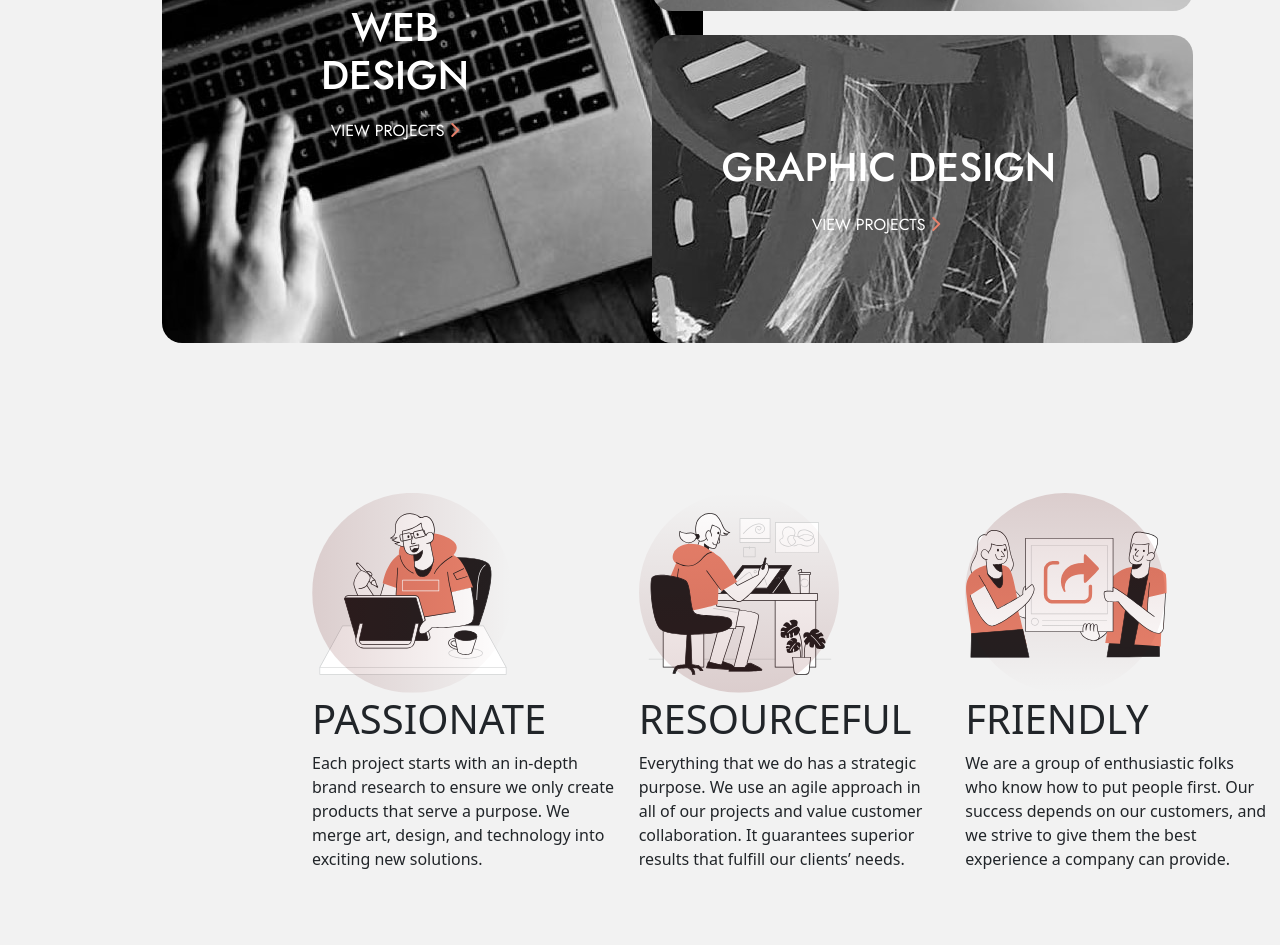
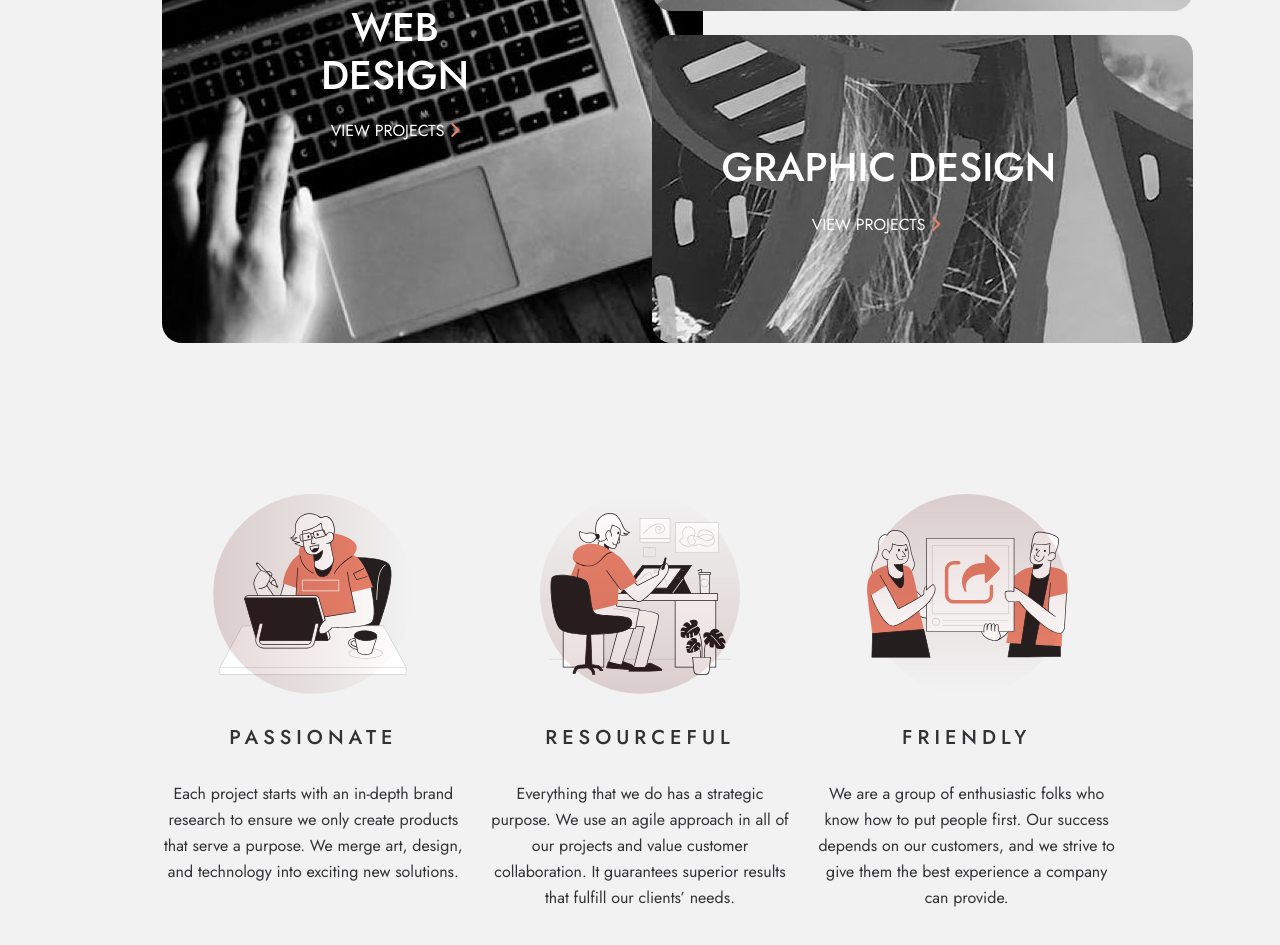
Before and after one commit to dellark18/designo, a plain HTML site: page index.html in a window 1280 px wide. Shown: the part 1133-2078 px from the top of the page. Drawn offline with nearby package versions, Linux system fonts and the light colour scheme.

Commit message:
in progress

```diff
--- a/css/styles.css
+++ b/css/styles.css
@@ -1,5 +1,5 @@
 body {
-    margin: 0 150px 0 150px;
+    margin: 0 150px;
     background-color: #F2F2F2;
     overflow-x: hidden;
 }
@@ -127,5 +127,46 @@ a {
 
 /* Section 3 */
 .section-3 {
-    margin: 150px;
+    margin: 150px 0;
 }
+.box-1 {
+    justify-content : center;
+    align-items : center;
+    display: flex;
+}
+.box-2 {
+    justify-content : center;
+    align-items : center;
+    display: flex;
+}
+.box-3 {
+    justify-content : center;
+    align-items : center;
+    display: flex;
+}
+.box-4 {
+    justify-content : center;
+    align-items : center;
+    display: flex;
+}
+.section-3-p {
+    margin-top: 20px;
+    color: #333136;
+    text-align: center;
+    font-family: 'Jost', sans-serif;
+    font-size: 16px;
+    font-style: normal;
+    font-weight: 400;
+    line-height: 26px;
+}
+.section-3-h {
+    margin: 30px;
+    color: #333136;
+    text-align: center;
+    font-family: 'Jost', sans-serif;
+    font-size: 20px;
+    font-style: normal;
+    font-weight: 500;
+    line-height: 26px; /* 130% */
+    letter-spacing: 5px;
+}
--- a/index.html
+++ b/index.html
@@ -94,8 +94,10 @@ font-family: 'Manrope', sans-serif; -->
           <img src="./assets/home/desktop/illustration-passionate.svg" alt="">
         </div>
 
-        <h1>PASSIONATE</h1>
-          <P>Each project starts with an in-depth brand research to ensure we only create products that serve a purpose. We merge art, design, and technology into exciting new solutions.</P>
+        <div class="center-div-text">
+          <h1 class="section-3-h">PASSIONATE</h1>
+          <P class="section-3-p">Each project starts with an in-depth brand research to ensure we only create products that serve a purpose. We merge art, design, and technology into exciting new solutions.</P>
+        </div>
       </div>
 
       <div class="col-lg-4 resourceful-box">
@@ -104,18 +106,23 @@ font-family: 'Manrope', sans-serif; -->
           <img src="./assets/home/desktop/illustration-resourceful.svg" alt="">
         </div>
 
-        <h1>RESOURCEFUL</h1>
-          <P>Everything that we do has a strategic purpose. We use an agile approach in all of our projects and value customer collaboration. It guarantees superior results that fulfill our clients’ needs.</P>
+        <div class="center-div-text">
+          <h1 class="section-3-h">RESOURCEFUL</h1>
+          <P class="section-3-p">Everything that we do has a strategic purpose. We use an agile approach in all of our projects and value customer collaboration. It guarantees superior results that fulfill our clients’ needs.</P>
+        </div>
       </div>
 
+      <!-- <img src="./assets/home/desktop/bg-pattern-hero-home.svg" style="position: relative; width: 500px; margin: 150px -500px 0 0;" alt=""> -->
       <div class="col-lg-4">
         <div class="box-3">
           <img src="./assets/home/desktop/bg-pattern-hero-home.svg" style="position: absolute;" width="200" alt="friendly">
           <img src="./assets/home/desktop/illustration-friendly.svg" alt="">
         </div>
 
-        <h1>FRIENDLY</h1>
-          <P> We are a group of enthusiastic folks who know how to put people first. Our success depends on our customers, and we strive to give them the best experience a company can provide.</P>
+        <div class="center-div-text">
+          <h1 class="section-3-h">FRIENDLY</h1>
+          <P class="section-3-p"> We are a group of enthusiastic folks who know how to put people first. Our success depends on our customers, and we strive to give them the best experience a company can provide.</P>
+        </div>
       </div>
     </div>
   </div>
```
